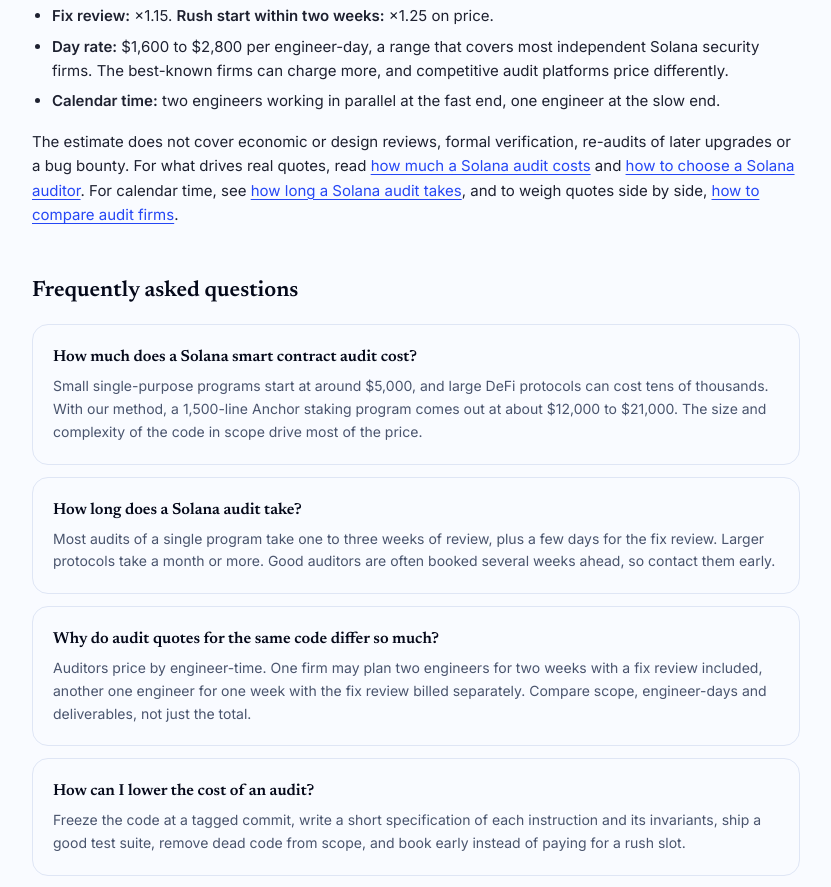
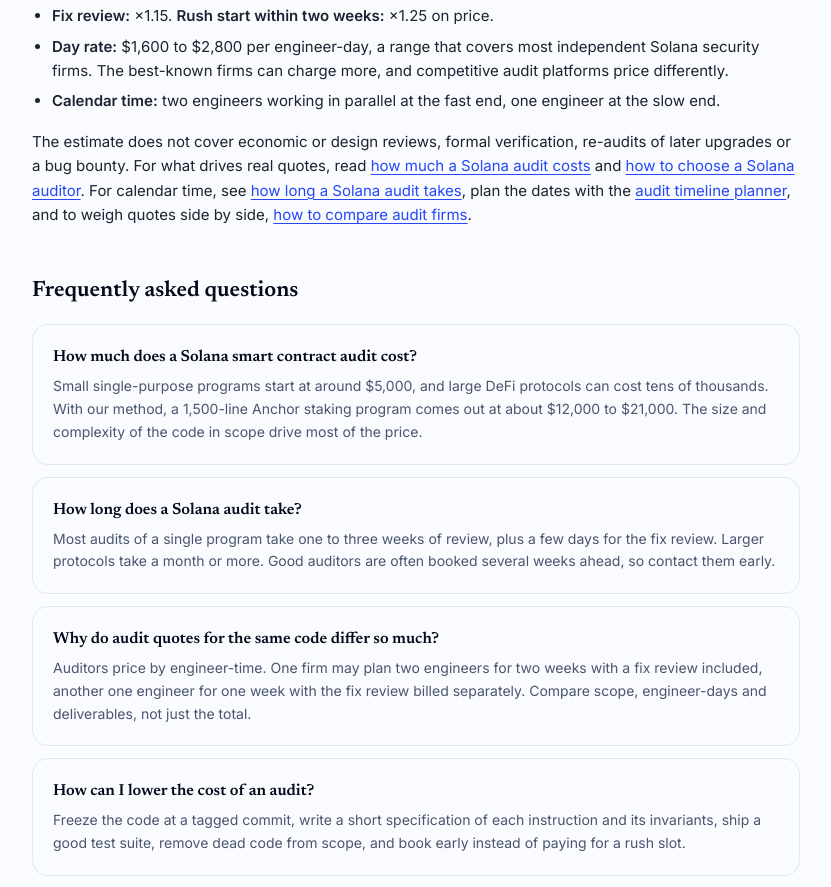
Before and after one commit to JakeMalarczyk/Orivions, a Next.js app in the folder orivions-app/: page /tools/solana-audit-cost-calculator in a window 1280 px wide. Shown: the part 2060-2947 px from the top of the page, without its empty margins (224-1055 px from the left). Built offline with nearby package versions, Linux system fonts and the light colour scheme; no server answers.

Commit message:
Audit timeline planner and links: page.tsx
Added links to resources for planning Solana audits.

```diff
--- a/orivions-app/app/tools/solana-audit-cost-calculator/page.tsx
+++ b/orivions-app/app/tools/solana-audit-cost-calculator/page.tsx
@@ -228,6 +228,10 @@ export default function AuditCostCalculatorPage() {
             <Link href="/blog/how-long-does-a-solana-audit-take" className="text-blue-deep">
               how long a Solana audit takes
             </Link>
+            , plan the dates with the{' '}
+            <Link href="/tools/solana-audit-timeline-planner" className="text-blue-deep">
+              audit timeline planner
+            </Link>
             , and to weigh quotes side by side,{' '}
             <Link href="/blog/how-to-compare-solana-audit-firms" className="text-blue-deep">
               how to compare audit firms
```
